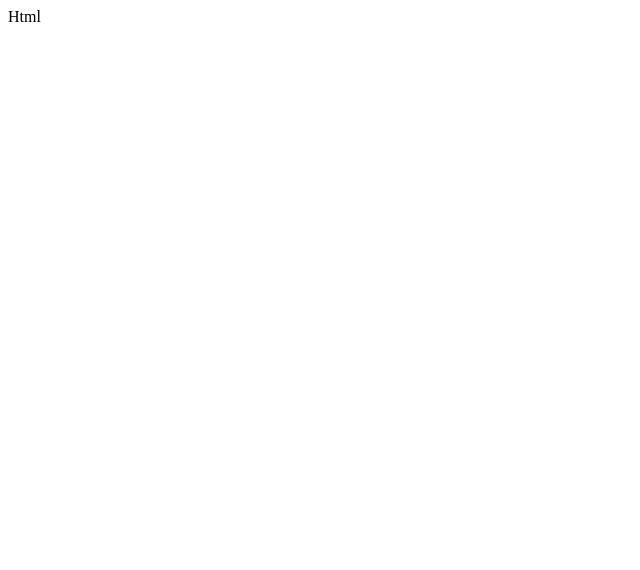
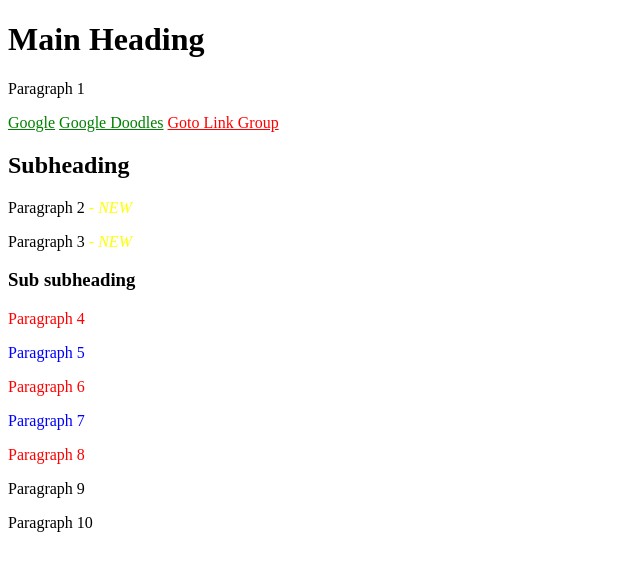
Before and after one commit to DahakaxD/IT-akademija, a plain HTML site: page index.html in a window 1280 px wide. Shown: the whole page, without its empty margins (0-640 px from the left). Drawn offline with Linux system fonts and the light colour scheme.

Commit message:
Add files via upload

```diff
--- a/index.html
+++ b/index.html
@@ -1 +1,54 @@
-Html
+<!DOCTYPE html>
+<html lang="en">
+
+<head>
+    <meta charset="UTF-8">
+    <title>Advanced CSS - Assignment 1</title>
+    <style>
+      a[href*="https://www.google.com/"]{
+        color: green;
+      }
+      a[target]{
+        color: red;
+      }
+      p:nth-child(2n+8):hover{
+        font-style: italic;
+      }
+      div[id=first-div]>p::after{
+        content: " - NEW";
+        color: yellow;
+        font-style: italic;
+      }
+      div[id="second-div"]>p:nth-child(1n){
+        color: blue;
+      }
+      div[id="second-div"]>p:nth-child(2n){
+        color: red;
+      }
+    </style>
+</head>
+
+<body>
+    <h1>Main Heading</h1>
+    <p>Paragraph 1</p>
+    <a href="https://www.google.com/">Google</a>
+    <a href="https://www.google.com/doodles">Google Doodles</a>
+    <a href="https://www.link-group.eu/" target="_blank">Goto Link Group</a>
+    <div id="first-div">
+        <h2>Subheading</h2>
+        <p >Paragraph 2</p>
+        <p>Paragraph 3</p>
+        <div id="second-div">
+            <h3>Sub subheading</h3>
+            <p>Paragraph 4</p>
+            <p>Paragraph 5</p>
+            <p>Paragraph 6</p>
+            <p>Paragraph 7</p>
+            <p>Paragraph 8</p>
+        </div>
+    </div>
+    <p>Paragraph 9</p>
+    <p>Paragraph 10</p>
+</body>
+
+</html>
```
